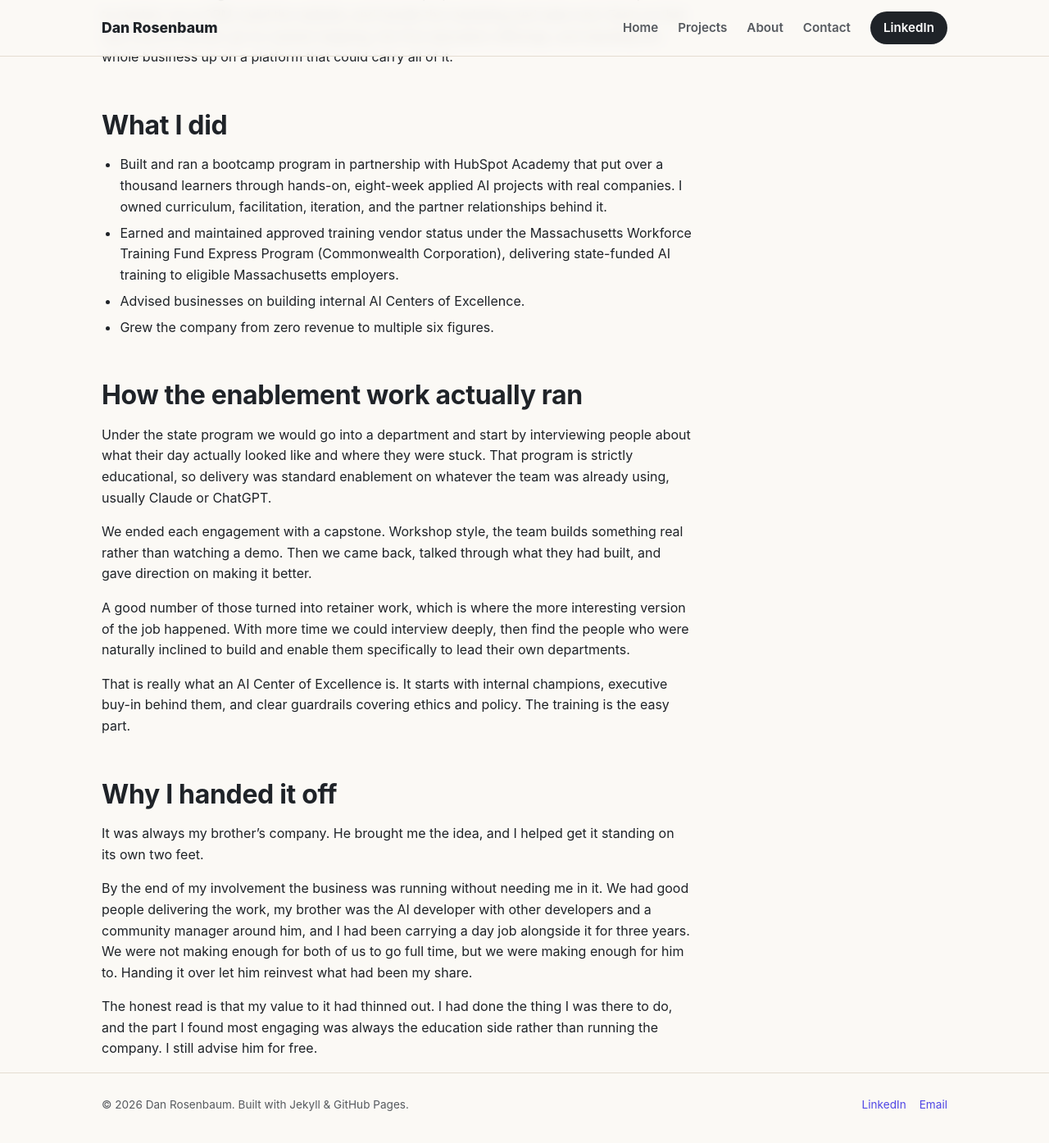
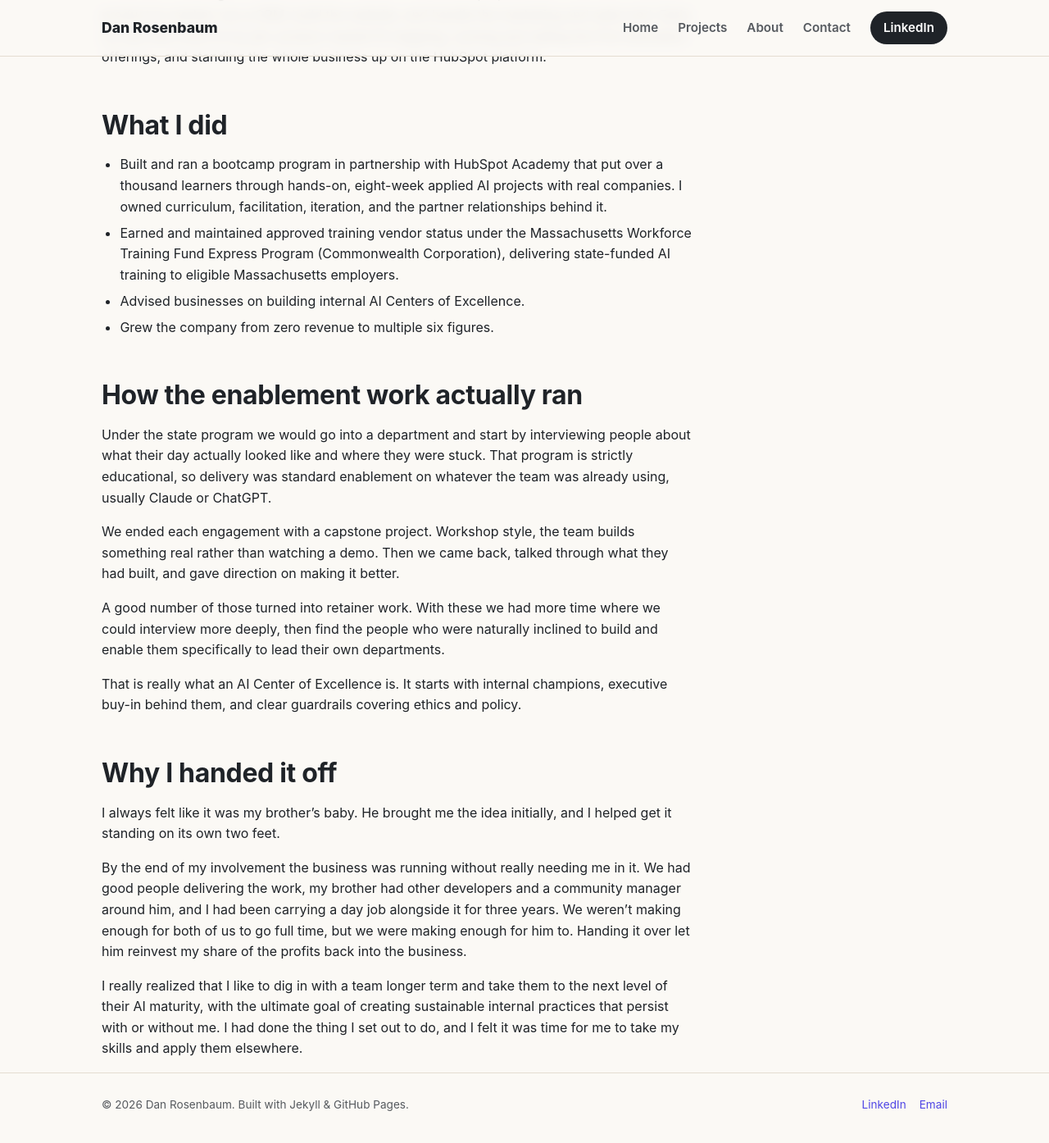
Before and after one commit to drosenbaum1794/portfolio, a Jekyll site: the page built from _projects/synaptic-labs.md, in a window 1280 px wide and 1400 px high, scrolled down 807 px. Shown: the top 1394 px of the window at 82% size. Built offline with Jekyll 4.4.1, drawn with Linux system fonts in a browser that asks for light colours; some of the changed text lies outside the part shown.

Commit message:
Revise the Synaptic Labs page copy
Update the narrative sections with Dan's new text: full-time HubSpot
context, product market fit mapping, capstone and retainer detail, and a
rewritten "Why I handed it off" that names the longer-term enablement
goal instead of the old "focus on building" reason.

Also update the front-matter summary, which drives the homepage and
projects-grid card text and still carried the old handoff reason.

Co-Authored-By: Claude Opus 5 <noreply@anthropic.com>

```diff
--- a/_projects/synaptic-labs.md
+++ b/_projects/synaptic-labs.md
@@ -1,6 +1,6 @@
 ---
 title: "Synaptic Labs"
-summary: "Co-founded an AI education and deployment company, grew it from zero revenue to multiple six figures, then handed it to my co-founder to focus on building."
+summary: "Co-founded an AI education and deployment company with my brother, grew it from zero revenue to multiple six figures, then handed it off fully in January 2026."
 role: "Co-founder"
 period: "April 2023 to January 2026"
 order: 2
@@ -17,13 +17,13 @@ links:
 
 An AI education and deployment company focused on making AI practical and
 accessible. I co-founded it in April 2023 with my brother and handed it off to
-him in January 2026.
+him fully in January 2026.
 
-I came in from the go-to-market side. I was at HubSpot, so I understood how to
-take a product to market, run a CRM, build the website, and handle the
-marketing and sales end. Early on that was most of my job: go-to-market
-mapping, the first education offerings, and standing the whole business up on a
-platform that could carry all of it.
+I came in from the go-to-market side. I was full-time at HubSpot, so I
+understood how to take a product to market, run a CRM, build the website, and
+handle the marketing and sales end. Early on that was most of my job: product
+market fit mapping, running and selling the first education offerings, and
+standing the whole business up on the HubSpot platform.
 
 ## What I did
 
@@ -44,31 +44,32 @@ people about what their day actually looked like and where they were stuck.
 That program is strictly educational, so delivery was standard enablement on
 whatever the team was already using, usually Claude or ChatGPT.
 
-We ended each engagement with a capstone. Workshop style, the team builds
-something real rather than watching a demo. Then we came back, talked through
-what they had built, and gave direction on making it better.
+We ended each engagement with a capstone project. Workshop style, the team
+builds something real rather than watching a demo. Then we came back, talked
+through what they had built, and gave direction on making it better.
 
-A good number of those turned into retainer work, which is where the more
-interesting version of the job happened. With more time we could interview
-deeply, then find the people who were naturally inclined to build and enable
-them specifically to lead their own departments.
+A good number of those turned into retainer work. With these we had more time
+where we could interview more deeply, then find the people who were naturally
+inclined to build and enable them specifically to lead their own departments.
 
 That is really what an AI Center of Excellence is. It starts with internal
 champions, executive buy-in behind them, and clear guardrails covering ethics
-and policy. The training is the easy part.
+and policy.
 
 ## Why I handed it off
 
-It was always my brother's company. He brought me the idea, and I helped get it
-standing on its own two feet.
+I always felt like it was my brother's baby. He brought me the idea initially,
+and I helped get it standing on its own two feet.
 
-By the end of my involvement the business was running without needing me in it.
-We had good people delivering the work, my brother was the AI developer with
-other developers and a community manager around him, and I had been carrying a
-day job alongside it for three years. We were not making enough for both of us
-to go full time, but we were making enough for him to. Handing it over let him
-reinvest what had been my share.
+By the end of my involvement the business was running without really needing me
+in it. We had good people delivering the work, my brother had other developers
+and a community manager around him, and I had been carrying a day job alongside
+it for three years. We weren't making enough for both of us to go full time,
+but we were making enough for him to. Handing it over let him reinvest my share
+of the profits back into the business.
 
-The honest read is that my value to it had thinned out. I had done the thing I
-was there to do, and the part I found most engaging was always the education
-side rather than running the company. I still advise him for free.
+I really realized that I like to dig in with a team longer term and take them to
+the next level of their AI maturity, with the ultimate goal of creating
+sustainable internal practices that persist with or without me. I had done the
+thing I set out to do, and I felt it was time for me to take my skills and apply
+them elsewhere.
```
